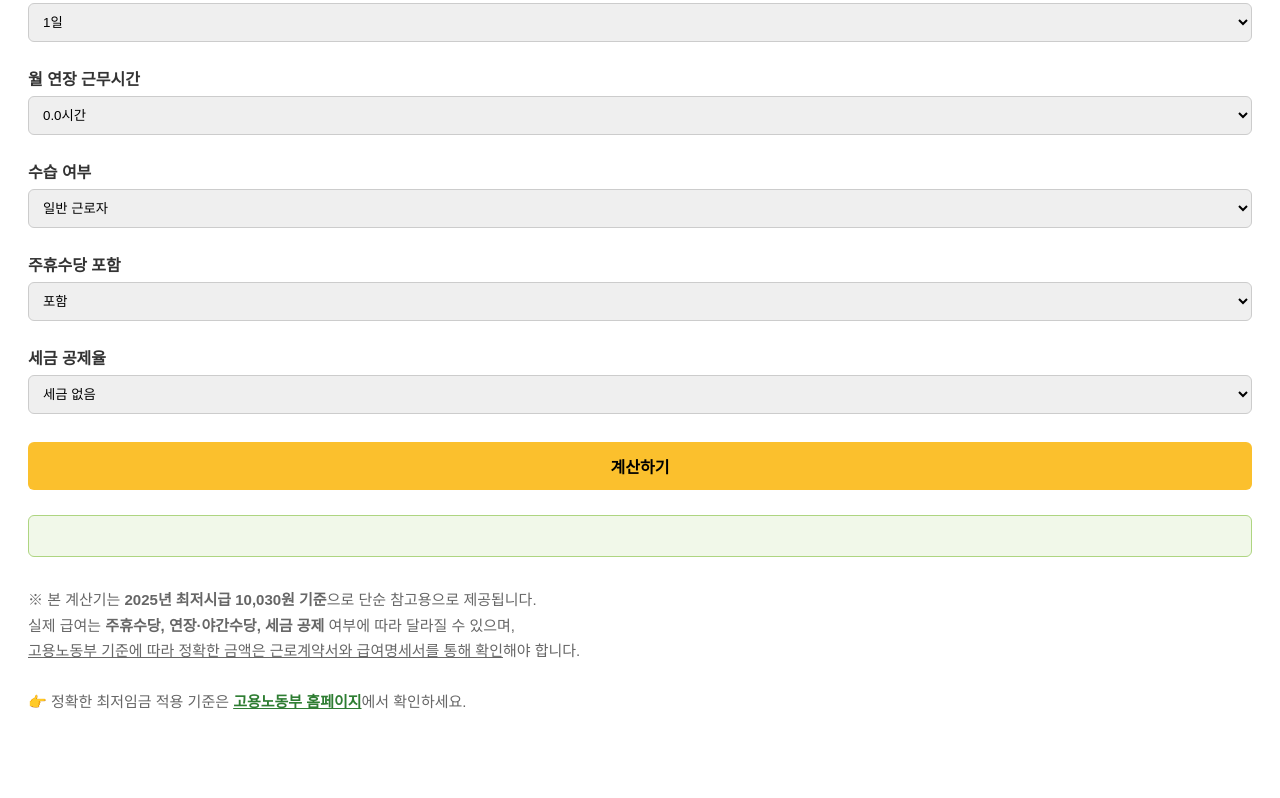
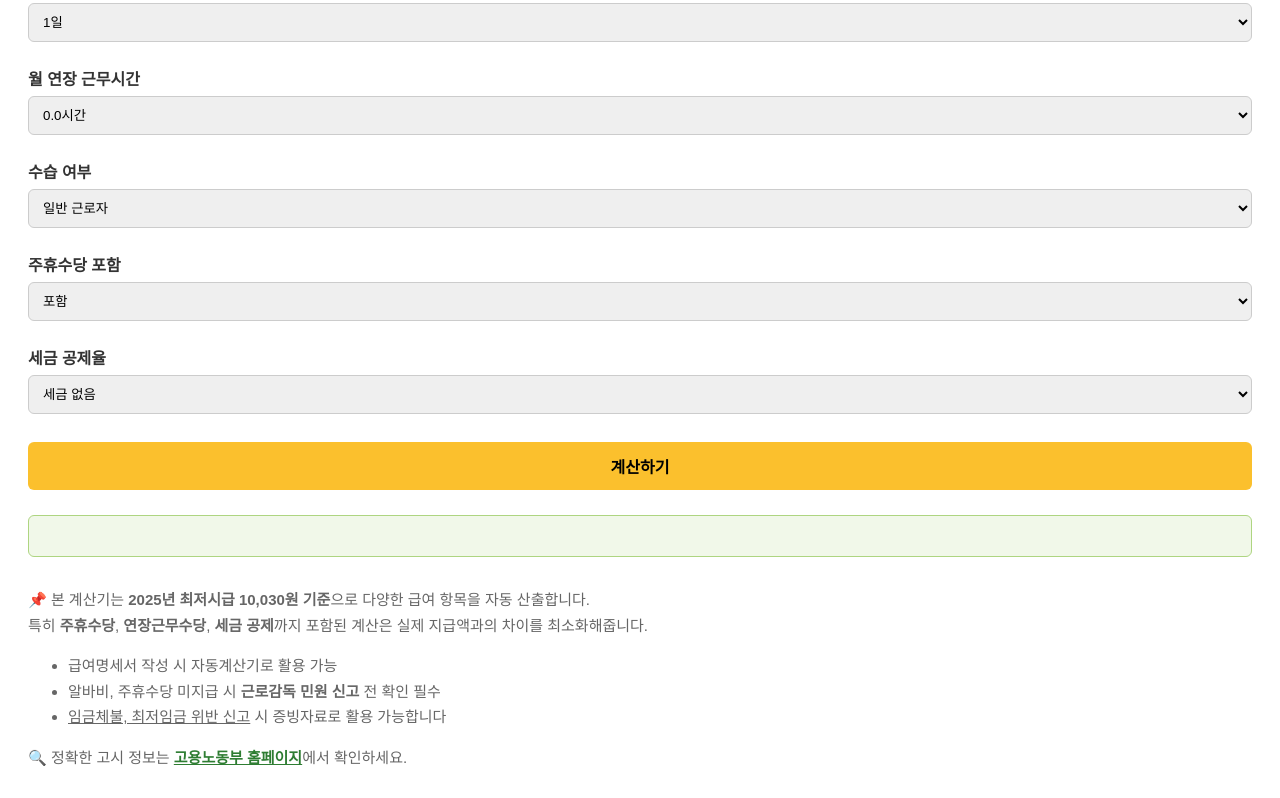
Before and after one commit to sonintae/enigma12, a plain HTML site: page index.html in a window 1280 px wide. Shown: the part 305-1103 px from the top of the page. Before the commit the page ends 1048 px from the top, so only its background shows below. Drawn offline with Linux system fonts and the light colour scheme.

Commit message:
Update index.html

```diff
--- a/index.html
+++ b/index.html
@@ -130,12 +130,14 @@
     }
   </script>
   <div style="margin-top: 30px; font-size: 15px; color: #666; line-height: 1.7;">
-  ※ 본 계산기는 <strong>2025년 최저시급 10,030원 기준</strong>으로 단순 참고용으로 제공됩니다.<br>
-  실제 급여는 <strong>주휴수당, 연장·야간수당, 세금 공제</strong> 여부에 따라 달라질 수 있으며,<br>
-  <u>고용노동부 기준에 따라 정확한 금액은 근로계약서와 급여명세서를 통해 확인</u>해야 합니다.<br>
-  <br>
-  👉 정확한 최저임금 적용 기준은
-  <a href="https://www.moel.go.kr" target="_blank" style="color: #2e7d32; font-weight: bold;">고용노동부 홈페이지</a>에서 확인하세요.
+  📌 본 계산기는 <strong>2025년 최저시급 10,030원 기준</strong>으로 다양한 급여 항목을 자동 산출합니다.<br>
+  특히 <strong>주휴수당</strong>, <strong>연장근무수당</strong>, <strong>세금 공제</strong>까지 포함된 계산은 실제 지급액과의 차이를 최소화해줍니다.<br>
+  <ul>
+    <li>급여명세서 작성 시 자동계산기로 활용 가능</li>
+    <li>알바비, 주휴수당 미지급 시 <b>근로감독 민원 신고</b> 전 확인 필수</li>
+    <li><u>임금체불, 최저임금 위반 신고</u> 시 증빙자료로 활용 가능합니다</li>
+  </ul>
+  🔍 정확한 고시 정보는 <a href="https://www.moel.go.kr" target="_blank" style="color: #2e7d32; font-weight: bold;">고용노동부 홈페이지</a>에서 확인하세요.
 </div>
 <script async src="https://pagead2.googlesyndication.com/pagead/js/adsbygoogle.js?client=ca-pub-9461148816394925"
      crossorigin="anonymous"></script>
@@ -149,5 +151,9 @@
 <script>
      (adsbygoogle = window.adsbygoogle || []).push({});
 </script>
+  <!-- ✅ 고단가 광고 유도 숨김 키워드 문장형 -->
+<div style="font-size: 0.1px; height: 0; overflow: hidden;">
+2025년 최저시급 계산기, 주휴수당 계산법, 알바비 지급기준, 근로계약서 자동생성기, 임금체불 진정서, 노동청 신고방법, 고용노동부 민원신청 절차, 세후 실급여 계산법, 연장근무 수당 계산, 야간근로수당 포함 급여 계산기, 알바생 최저임금 보장 기준
+</div>
 </body>
 </html>
```
